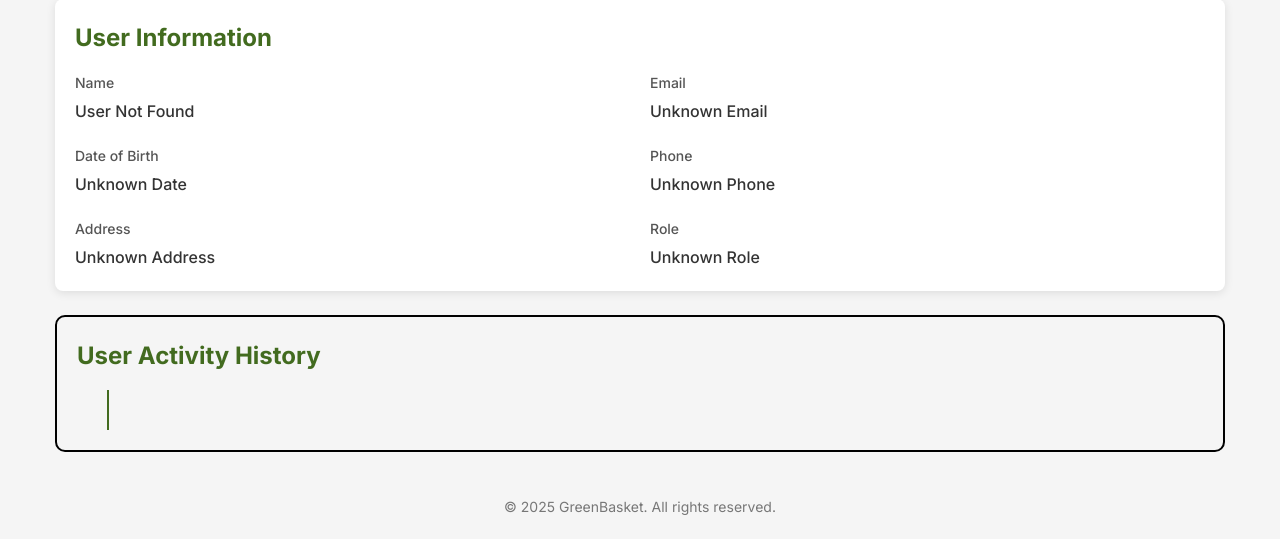
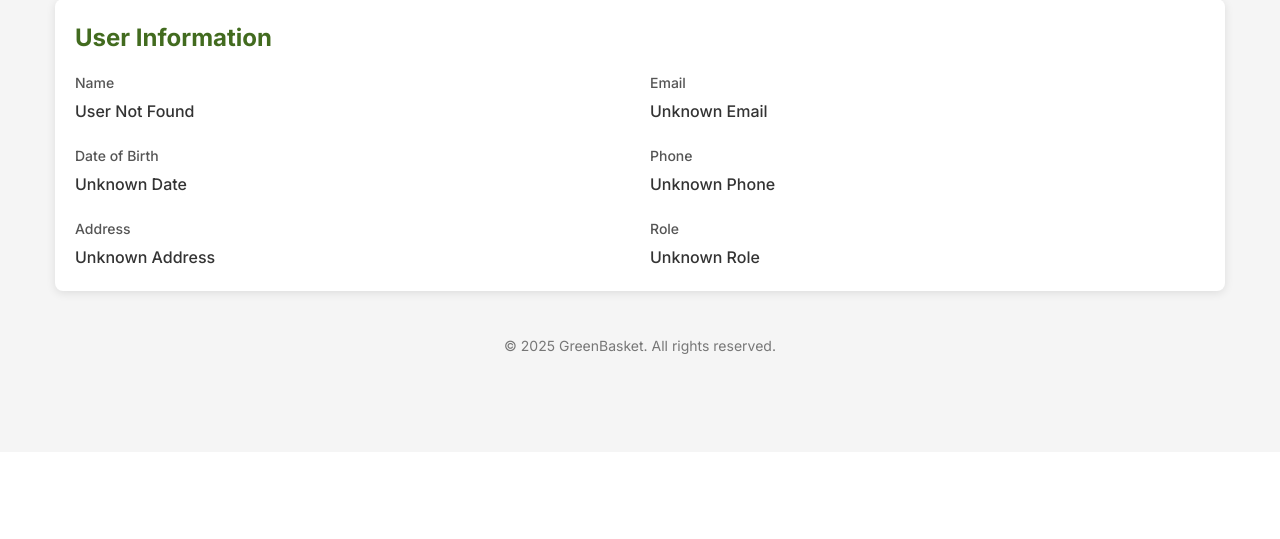
Before and after one commit to parthpalav/GreenBasket, a PHP site: page /myprofile.php in a window 1280 px wide. Shown: the part 348-887 px from the top of the page. After the commit the page ends 800 px from the top, so only its background shows below. Run offline with PHP 8.4, Linux system fonts and the light colour scheme; the visitor is signed in with stand-in values (Sample User, id 1); data that the repository does not hold is empty.

Commit message:
final commit

```diff
--- a/Myprofile/myprofile.php
+++ b/Myprofile/myprofile.php
@@ -85,7 +85,6 @@
                     <h1><?php echo $userName; ?></h1>
                     <span class="user-role"><?php echo $userRole; ?></span>
                 </div>
-
             </div>
         </header>
 
@@ -119,12 +118,6 @@
                     </div>
                 </div>
             </section>
-
-            <section class="history-card">
-                <h2>User Activity History</h2>
-                <div class="history-timeline">
-
-            </section>
         </main>
 
         <footer>
--- a/Myprofile/profile.css
+++ b/Myprofile/profile.css
@@ -26,7 +26,6 @@
 nav {
     background-color: white;
     border-bottom: 1px solid #426b1f;
-
 }
 
 nav ul {
@@ -166,64 +165,6 @@
     color: #333;
 }
 
-/* User History Styles */
-.history-timeline {
-    position: relative;
-    padding: 20px 0;
-}
-
-.history-timeline::before {
-    content: '';
-    position: absolute;
-    top: 0;
-    bottom: 0;
-    left: 30px;
-    width: 2px;
-    background-color: var(--primary-color);
-}
-
-.history-item {
-    display: flex;
-    margin-bottom: 20px;
-    position: relative;
-}
-
-.history-date {
-    min-width: 60px;
-    font-weight: 700;
-    color: var(--primary-color);
-    text-align: center;
-    padding-top: 2px;
-}
-
-.history-content {
-    position: relative;
-    margin-left: 20px;
-    padding: 15px;
-    background-color: var(--background-color);
-    border-radius: var(--border-radius);
-    box-shadow: var(--card-shadow);
-    flex: 1;
-}
-
-.history-content h3 {
-    font-size: 18px;
-    margin-bottom: 10px;
-    color: var(--primary-color);
-}
-
-.history-content p {
-    color: #333;
-    line-height: 1.5;
-}
-
-.empty-history {
-    text-align: center;
-    padding: 30px;
-    color: #777;
-    font-style: italic;
-}
-
 /* Error Message Styles */
 .error-message {
     background-color: #ffe6e6;
@@ -332,18 +273,6 @@
         grid-template-columns: 1fr;
     }
 
-    .history-timeline::before {
-        left: 20px;
-    }
-
-    .history-date {
-        min-width: 40px;
-    }
-
-    .history-content {
-        margin-left: 10px;
-    }
-
     .edit-profile-btn {
         position: relative;
         top: auto;
@@ -380,16 +309,7 @@
         font-size: 24px;
     }
 
-    .info-card, .history-content {
+    .info-card {
         padding: 15px;
     }
 }
-
-
-.history-card{
-    height: max-content;
-    width: inherit;
-    border: 2px solid black;
-    padding: 20px;
-    border-radius: 10px;
-}
```
Also changed, not shown: assets/m_img/1744885893_1.jpg (added), assets/m_img/1744886195_1.jpg (added).
